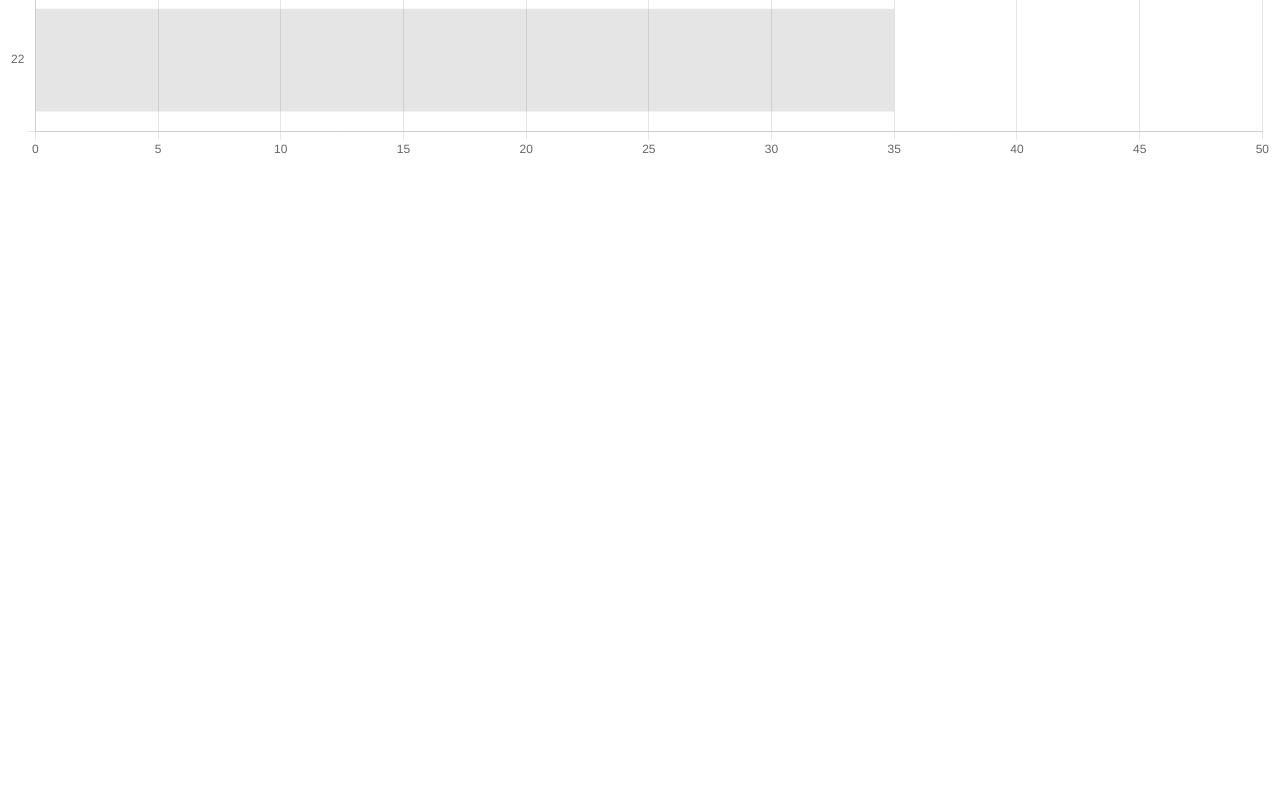
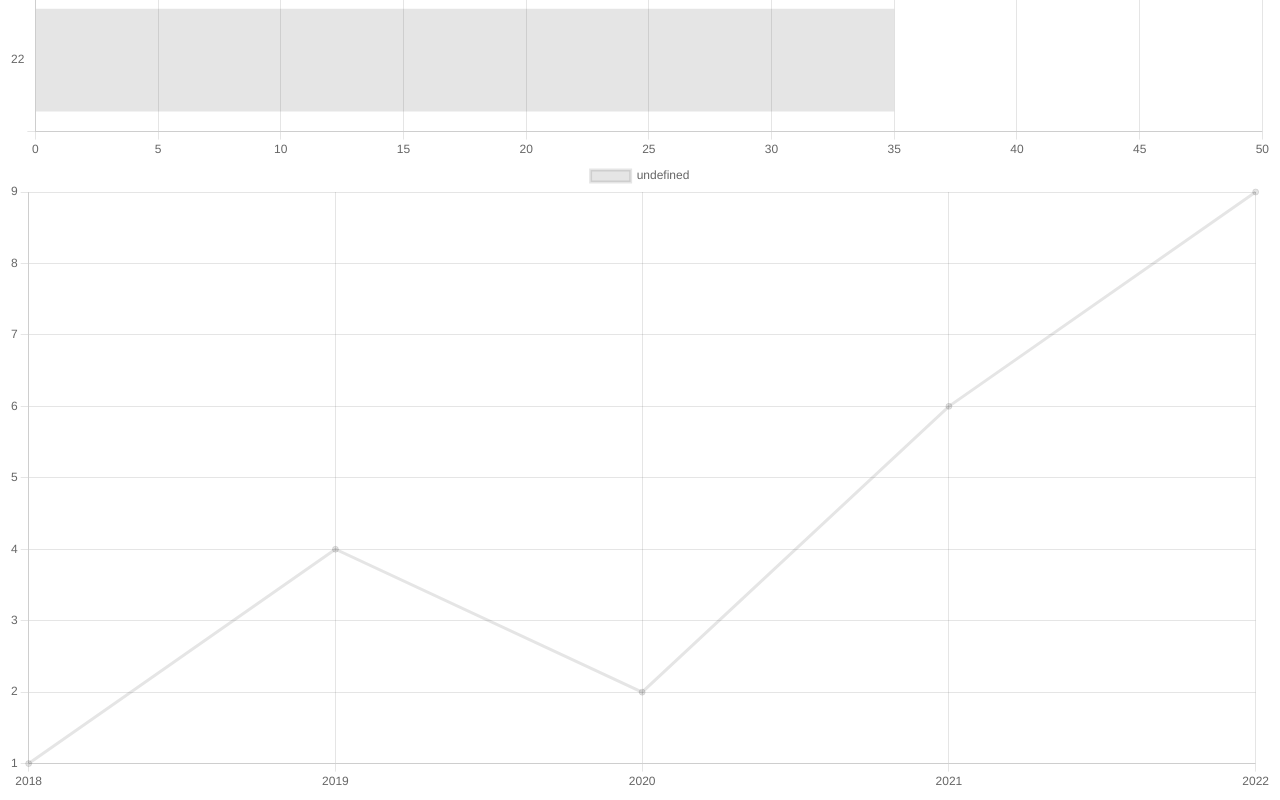
Before and after one commit to KimJeongGook/chartjs-Front, a React (Create React App) app: page / in a window 1280 px wide. Shown: the part 1112-1912 px from the top of the page. Before the commit the page ends 1280 px from the top, so only its background shows below. Built offline with nearby package versions, Linux system fonts and the light colour scheme.

Commit message:
LineChart 기본 구현

```diff
--- a/src/App.js
+++ b/src/App.js
@@ -2,14 +2,17 @@
 // import { Chart, registerables } from 'chart.js'
 // Chart.register(...registerables);
 // import Chart from 'chart.js/auto';
+
 import VerticalBarChart from './VerticalBarChart';
 import HorizontalBarChart from './HorizontalBarChart';
+import LineChart from './LineChart';
 
 function App() {
   return (
     <div>
       <VerticalBarChart />
       <HorizontalBarChart />
+      <LineChart />
     </div>
   );
 }
--- /dev/null
+++ b/src/LineChart.js
@@ -0,0 +1,29 @@
+import Chart from "chart.js/auto";
+import { useEffect, useRef } from "react";
+
+function LineChart () {
+    const canvasDom = useRef(null)
+    useEffect( () => {
+        const ctx = canvasDom.current.getContext('2d')
+        const lineChart = new Chart(ctx, {
+            type: 'line',
+            data: {
+                labels: [2018,2019,2020,2021,2022],
+                datasets: [
+                    {
+                        data: [1,4,2,6,9]
+                    }
+                ]
+            }
+        });
+        return () => {
+            lineChart.destroy();
+        }
+    }, []);
+    return (
+        <div>
+            <canvas ref={canvasDom}/>
+        </div>
+    );
+}
+export default LineChart;
```
